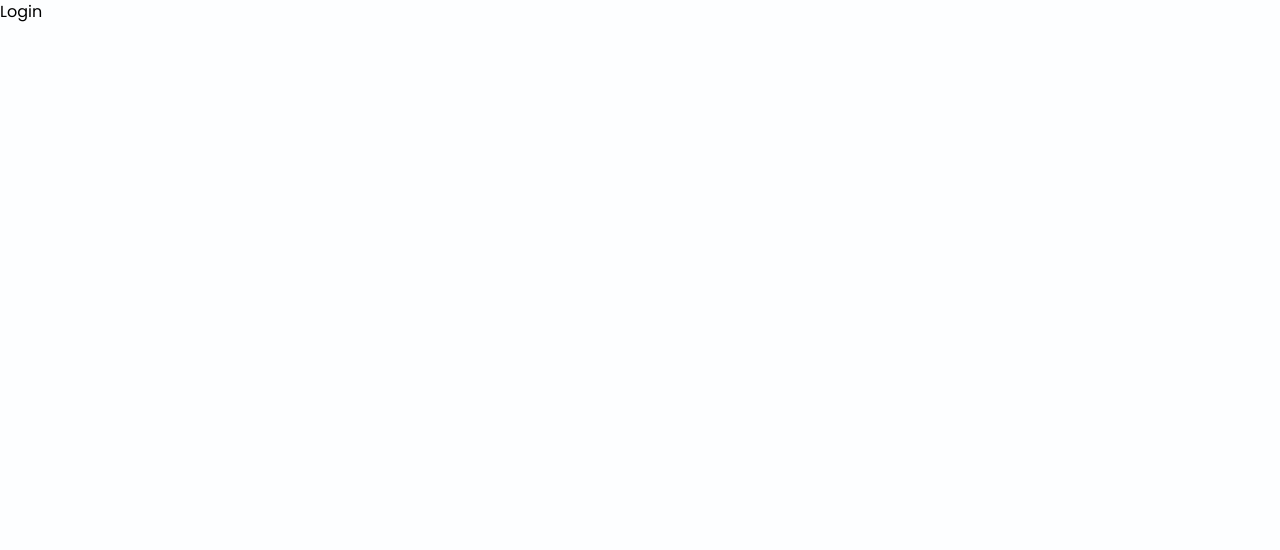
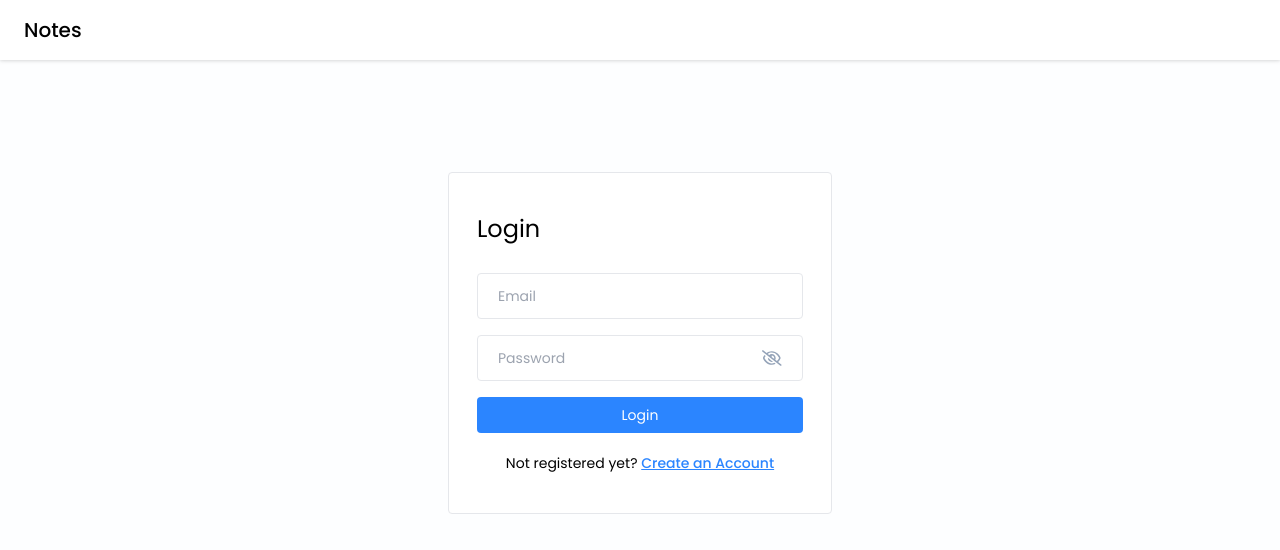
Before and after one commit to Aristox173/MERN-Notes, a React (Vite) app in the folder frontend/mern-notes/: page /login in a window 1280 px wide. Shown: the top 550 px of the page. Built offline with nearby package versions, Linux system fonts and the light colour scheme.

Commit message:
Add Login View

```diff
--- a/frontend/mern-notes/package.json
+++ b/frontend/mern-notes/package.json
@@ -12,6 +12,7 @@
   "dependencies": {
     "react": "^18.3.1",
     "react-dom": "^18.3.1",
+    "react-icons": "^5.2.1",
     "react-router-dom": "^6.24.1"
   },
   "devDependencies": {
--- a/frontend/mern-notes/src/styles/index.css
+++ b/frontend/mern-notes/src/styles/index.css
@@ -16,4 +16,11 @@
 }
 
 @layer components {
+  .input-box {
+    @apply w-full text-sm bg-transparent border-[1.5px] px-5 py-3 rounded mb-4 outline-none;
+  }
+
+  .btn-primary {
+    @apply w-full text-sm bg-primary text-white p-2 rounded my-1 hover:bg-blue-600;
+  }
 }
--- /dev/null
+++ b/frontend/mern-notes/src/utils/helper.js
@@ -0,0 +1,4 @@
+export const validateEmail = (email) => {
+  const regex = /^[^\s@]+@[^\s@]+\.[^\s@]+$/;
+  return regex.test(email);
+};
--- /dev/null
+++ b/frontend/mern-notes/src/views/components/Input/PasswordInput.jsx
@@ -0,0 +1,36 @@
+import { useState } from "react";
+import { FaRegEye, FaRegEyeSlash } from "react-icons/fa6";
+
+const PasswordInput = ({ value, onChange, placeholder }) => {
+  const [isShowPassword, setIsShowPassword] = useState(false);
+
+  const toggleShowPassword = () => {
+    setIsShowPassword(!isShowPassword);
+  };
+  return (
+    <div className="flex items-center bg-transparent border-[1.5px] px-5 rounded mb-3">
+      <input
+        value={value}
+        onChange={onChange}
+        type={isShowPassword ? "text" : "password"}
+        placeholder={placeholder || "Password"}
+        className="w-full text-sm bg-transparent py-3 mr-3 rounded outline-none"
+      />
+      {isShowPassword ? (
+        <FaRegEye
+          size={22}
+          className="text-primary cursor-pointer"
+          onClick={() => toggleShowPassword()}
+        />
+      ) : (
+        <FaRegEyeSlash
+          size={22}
+          className="text-slate-400 cursor-pointer"
+          onClick={() => toggleShowPassword()}
+        />
+      )}
+    </div>
+  );
+};
+
+export default PasswordInput;
--- /dev/null
+++ b/frontend/mern-notes/src/views/components/Navbar/Navbar.jsx
@@ -0,0 +1,9 @@
+const Navbar = () => {
+  return (
+    <div className="bg-white flex items-center justify-between px-6 py-2 drop-shadow">
+      <h2 className="text-xl font-medium text-black py-2">Notes</h2>
+    </div>
+  );
+};
+
+export default Navbar;
--- a/frontend/mern-notes/src/views/pages/Login/Login.jsx
+++ b/frontend/mern-notes/src/views/pages/Login/Login.jsx
@@ -1,5 +1,70 @@
+import { Link } from "react-router-dom";
+import Navbar from "../../components/Navbar/Navbar";
+import PasswordInput from "../../components/Input/PasswordInput";
+import { useState } from "react";
+import { validateEmail } from "../../../utils/helper";
+
 const Login = () => {
-  return <div>Login</div>;
+  const [email, setEmail] = useState("");
+  const [password, setPassword] = useState("");
+  const [error, setError] = useState(null);
+
+  const handleLogin = async (e) => {
+    e.preventDefault();
+
+    if (!validateEmail(email)) {
+      setError("Please enter a valid email address.");
+      return;
+    }
+
+    if (!password) {
+      setError("Please enter the password.");
+      return;
+    }
+
+    setError("");
+
+    //Login API Call
+  };
+
+  return (
+    <>
+      <Navbar />
+      <div className="flex items-center justify-center mt-28">
+        <div className="w-96 border rounded bg-white px-7 py-10">
+          <form onSubmit={handleLogin}>
+            <h4 className="text-2xl mb-7">Login</h4>
+
+            <input
+              type="text"
+              placeholder="Email"
+              className="input-box"
+              value={email}
+              onChange={(e) => setEmail(e.target.value)}
+            />
+
+            <PasswordInput
+              value={password}
+              onChange={(e) => setPassword(e.target.value)}
+            />
+
+            {error && <p className="text-red-500 text-xs pb-1">{error}</p>}
+
+            <button type="submit" className="btn-primary">
+              Login
+            </button>
+
+            <p className="text-sm text-center mt-4">
+              Not registered yet?{" "}
+              <Link to="/signup" className="font-medium text-primary underline">
+                Create an Account
+              </Link>
+            </p>
+          </form>
+        </div>
+      </div>
+    </>
+  );
 };
 
 export default Login;
--- a/frontend/mern-notes/tailwind.config.js
+++ b/frontend/mern-notes/tailwind.config.js
@@ -2,7 +2,13 @@
 export default {
   content: ["./index.html", "./src/**/*.{js,ts,jsx,tsx}"],
   theme: {
-    extend: {},
+    extend: {
+      // Colors
+      colors: {
+        primary: "#2B85FF",
+        secondary: "#EF863E",
+      },
+    },
   },
   plugins: [],
 };
```
Also changed, not shown: 1 other file (tests, documents, lock files or other folders).
